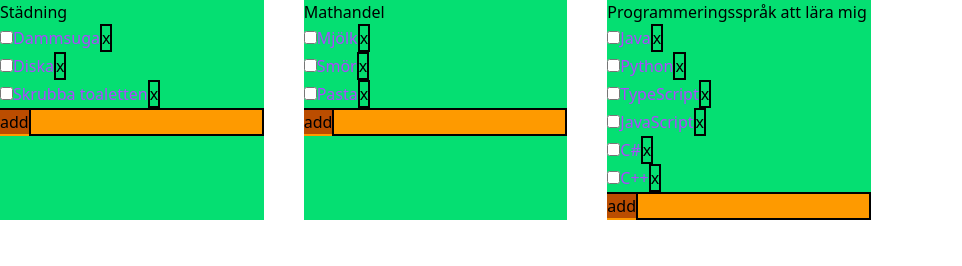
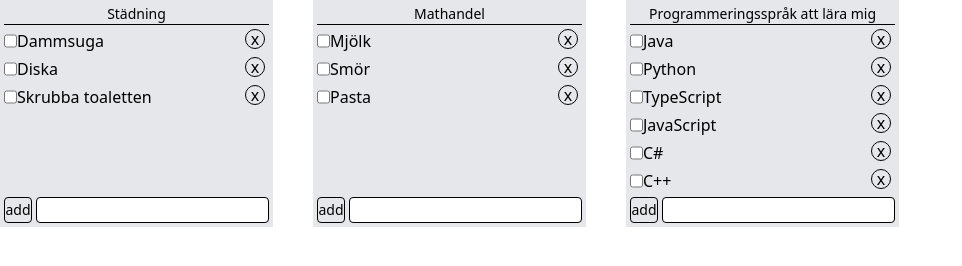
Before and after one commit to Carlbern/ToDo, a website with bundled scripts: page index.html in a window 1280 px wide. Shown: the whole page, without its empty margins (0-962 px from the left). Built offline with nearby package versions, Linux system fonts and the light colour scheme.

Commit message:
Installed TypeScript again and set up some basic styling with Tailwind

```diff
--- a/package.json
+++ b/package.json
@@ -3,14 +3,15 @@
     "@tailwindcss/cli": "^4.1.4",
     "sass": "^1.85.1",
     "tailwindcss": "^4.1.4",
-    "tsc": "^2.0.4"
+    "tsc": "^2.0.4",
+    "typescript": "^5.8.3"
   },
   "name": "todolist",
   "version": "1.0.0",
   "description": "To Do list application",
   "main": "index.js",
   "scripts": {
-    "build-tw": "npx @tailwindcss/cli -i ./src/input.css -o ./src/output.css --watch",
+    "build-tw": "npx @tailwindcss/cli -i ./stylesheets/input.css -o ./stylesheets/output.css --watch",
     "build-ts": "tsc ./scripts/index.ts --watch --target es6"
   },
   "author": "Filip Bernhard",
--- a/scripts/printList.ts
+++ b/scripts/printList.ts
@@ -15,6 +15,7 @@
   //Creating main element section
   let lista = document.createElement("section");
   lista.className = "lista";
+
 
   //Creating listsection
   let listan = document.createElement("ul");
--- a/stylesheets/input.css
+++ b/stylesheets/input.css
@@ -1,30 +1,41 @@
 @import "tailwindcss";
 
 .lista{
-    @apply bg-green-400;
+    @apply bg-gray-200 p-1 flex flex-col justify-between;
+
 }
 
 .listan{
 
 
-    label{
-        @apply text-purple-500;
+    h2{
+        @apply border-b-1 flex justify-center text-sm;
+    }
+    li{
+        @apply flex flex-row relative my-1 h-6;
+
+        label{
+
+        }
+
+        .deleteBtn{
+            @apply absolute right-0 mx-1 w-5 h-5 border-1 rounded-xl flex items-center justify-center cursor-pointer
+            hover:bg-red-500;
+        }
     }
 
-    .deleteBtn{
-        @apply border-2;
-    }
+
 }
 
 .add{
-    @apply bg-amber-500;
+    @apply flex flex-row gap-1;
 
     button{
-        @apply border-t-2 bg-amber-700;
+        @apply border-1 rounded-sm text-sm w-7 cursor-pointer ;
     }
 
     input[type=text]{
-        @apply border-2;
+        @apply border-1 rounded-sm bg-white;
     }
 
 }
```
Also changed, not shown: stylesheets/output.css, 1 other file.
